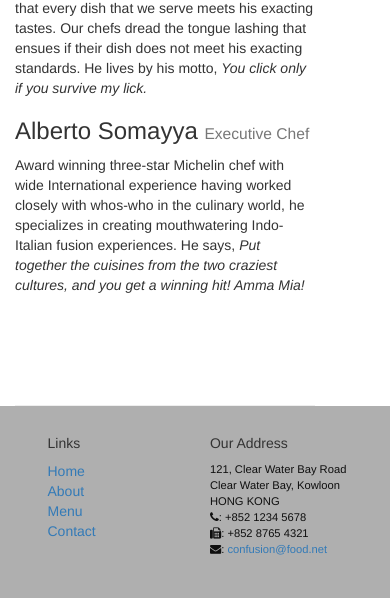
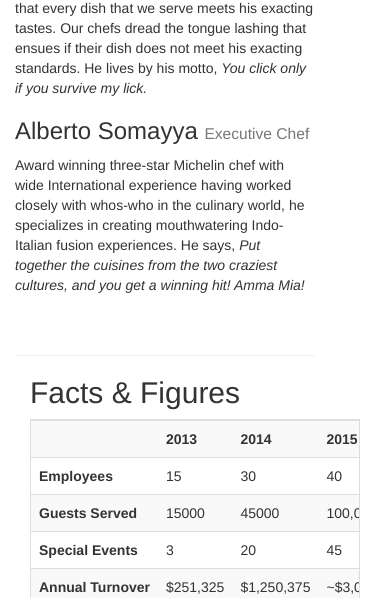
Before and after one commit to RobinWagner/Bootstrap, a plain HTML site: page aboutus.html in a window 390 px wide. Shown: the part 1948-2546 px from the top of the page. Drawn offline with nearby package versions, Linux system fonts and the light colour scheme.

Commit message:
Add responsive table

```diff
--- a/aboutus.html
+++ b/aboutus.html
@@ -114,10 +114,89 @@
                 <h3>Alberto Somayya <small>Executive Chef</small></h3>
                 <p>Award winning three-star Michelin chef with wide International experience having worked closely with whos-who in the culinary world, he specializes in creating mouthwatering Indo-Italian fusion experiences. He says, <em>Put together the cuisines from the two craziest cultures, and you get a winning hit! Amma Mia!</em></p>
             </div>
-             <div>
+       </div>
+        <div class="row row-content">
+            <div class="col-xs-12 col-sm-9">
+                <h2>Facts &amp; Figures</h2>
+                <div class="table-responsive">
+                <table class="table table-striped">
+                    <tr>
+                        <td>
+                            &nbsp;
+                        </td>
+                        <th>
+                            2013
+                        </th>
+                        <th>
+                            2014
+                        </th>
+                        <th>
+                            2015
+                        </th>
+                    </tr>
+                    <tr>
+                        <th>
+                            Employees
+                        </th>
+                        <td>
+                            15
+                        </td>
+                        <td>
+                            30
+                        </td>
+                        <td>
+                            40
+                        </td>
+                    </tr>
+                    <tr>
+                        <th>
+                            Guests Served
+                        </th>
+                        <td>
+                            15000
+                        </td>
+                        <td>
+                            45000
+                        </td>
+                        <td>
+                            100,000
+                        </td>
+                    </tr>
+                    <tr>
+                        <th>
+                            Special Events
+                        </th>
+                        <td>
+                            3
+                        </td>
+                        <td>
+                            20
+                        </td>
+                        <td>
+                            45
+                        </td>
+                    </tr>
+                    <tr>
+                        <th>
+                            Annual Turnover
+                        </th>
+                        <td>
+                            $251,325
+                        </td>
+                        <td>
+                            $1,250,375
+                        </td>
+                        <td>
+                            ~$3,000,000
+                        </td>
+                    </tr>
+                </table>
+                </div>
+            <div class="col-xs-12 col-sm-3">
                 <p style="padding:20px;"></p>
             </div>
-       </div>
+            </div>
+        </div>
 
     </div>
 
```
